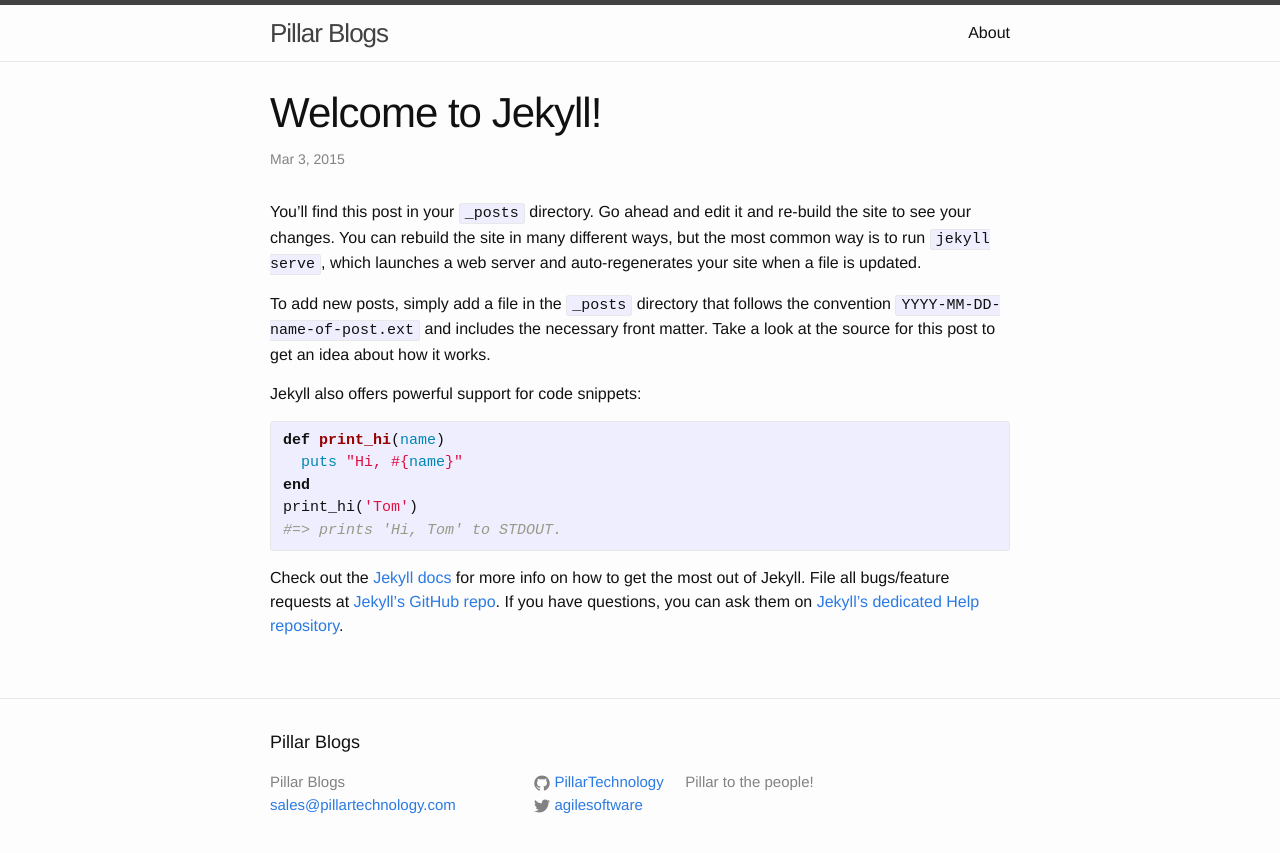
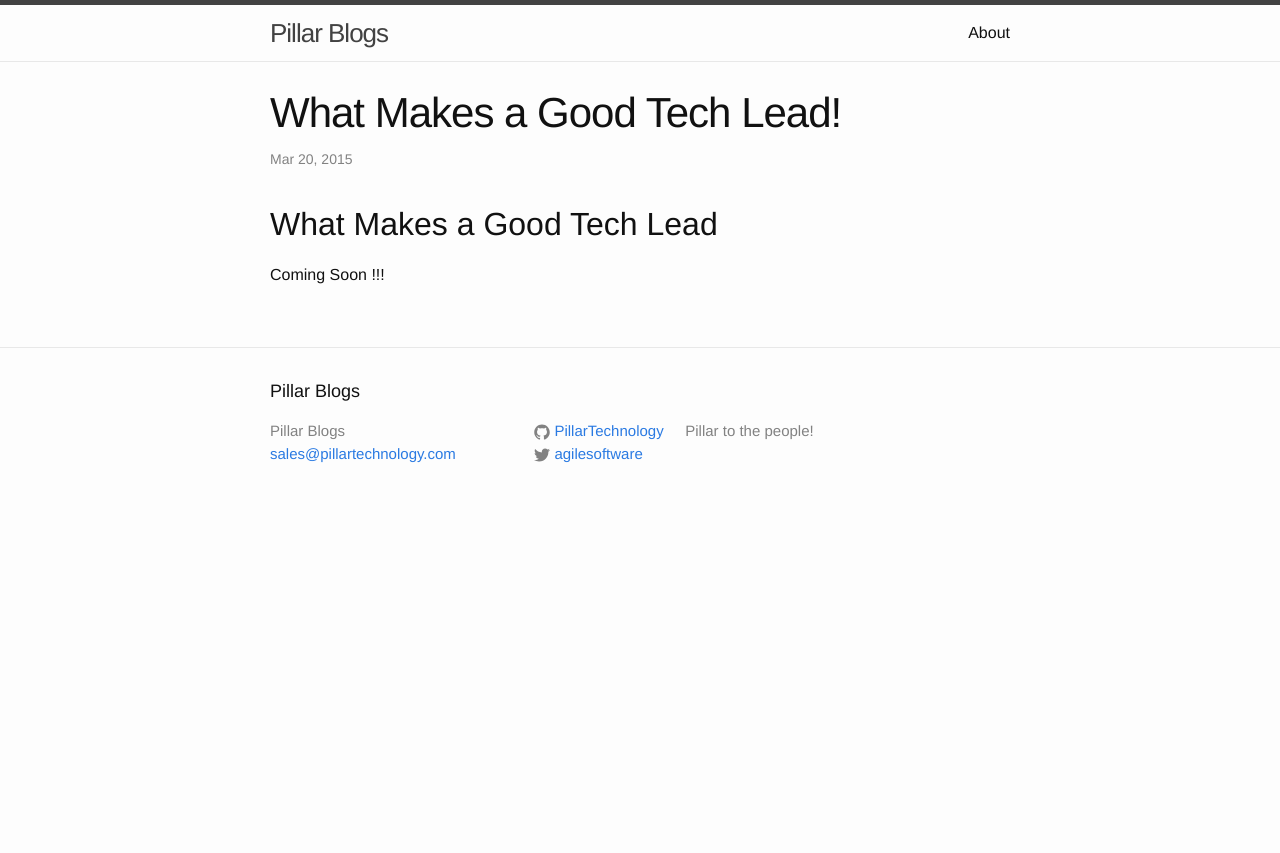
Before and after one commit to mholtman/pillartechnology.github.io, a Jekyll site: the page built from _posts/2015-03-20-what_makes_a_good_tech_lead.markdown, in a window 1280 px wide. Shown: the top 853 px of the page. Built offline with Jekyll 4.4.1, drawn with Linux system fonts in a browser that asks for light colours.

Commit message:
creating base post

```diff
--- a/_posts/2015-03-20-what_makes_a_good_tech_lead.markdown
+++ b/_posts/2015-03-20-what_makes_a_good_tech_lead.markdown
@@ -1,25 +1,10 @@
 ---
 layout: post
-title:  "Welcome to Jekyll!"
-date:   2015-03-03 19:32:53
+title:  "What Makes a Good Tech Lead!"
+date:   2015-03-20 19:32:53
 categories: jekyll update
 ---
-You’ll find this post in your `_posts` directory. Go ahead and edit it and re-build the site to see your changes. You can rebuild the site in many different ways, but the most common way is to run `jekyll serve`, which launches a web server and auto-regenerates your site when a file is updated.
 
-To add new posts, simply add a file in the `_posts` directory that follows the convention `YYYY-MM-DD-name-of-post.ext` and includes the necessary front matter. Take a look at the source for this post to get an idea about how it works.
+## What Makes a Good Tech Lead
 
-Jekyll also offers powerful support for code snippets:
-
-{% highlight ruby %}
-def print_hi(name)
-  puts "Hi, #{name}"
-end
-print_hi('Tom')
-#=> prints 'Hi, Tom' to STDOUT.
-{% endhighlight %}
-
-Check out the [Jekyll docs][jekyll] for more info on how to get the most out of Jekyll. File all bugs/feature requests at [Jekyll’s GitHub repo][jekyll-gh]. If you have questions, you can ask them on [Jekyll’s dedicated Help repository][jekyll-help].
-
-[jekyll]:      http://jekyllrb.com
-[jekyll-gh]:   https://github.com/jekyll/jekyll
-[jekyll-help]: https://github.com/jekyll/jekyll-help
+Coming Soon !!!
```
